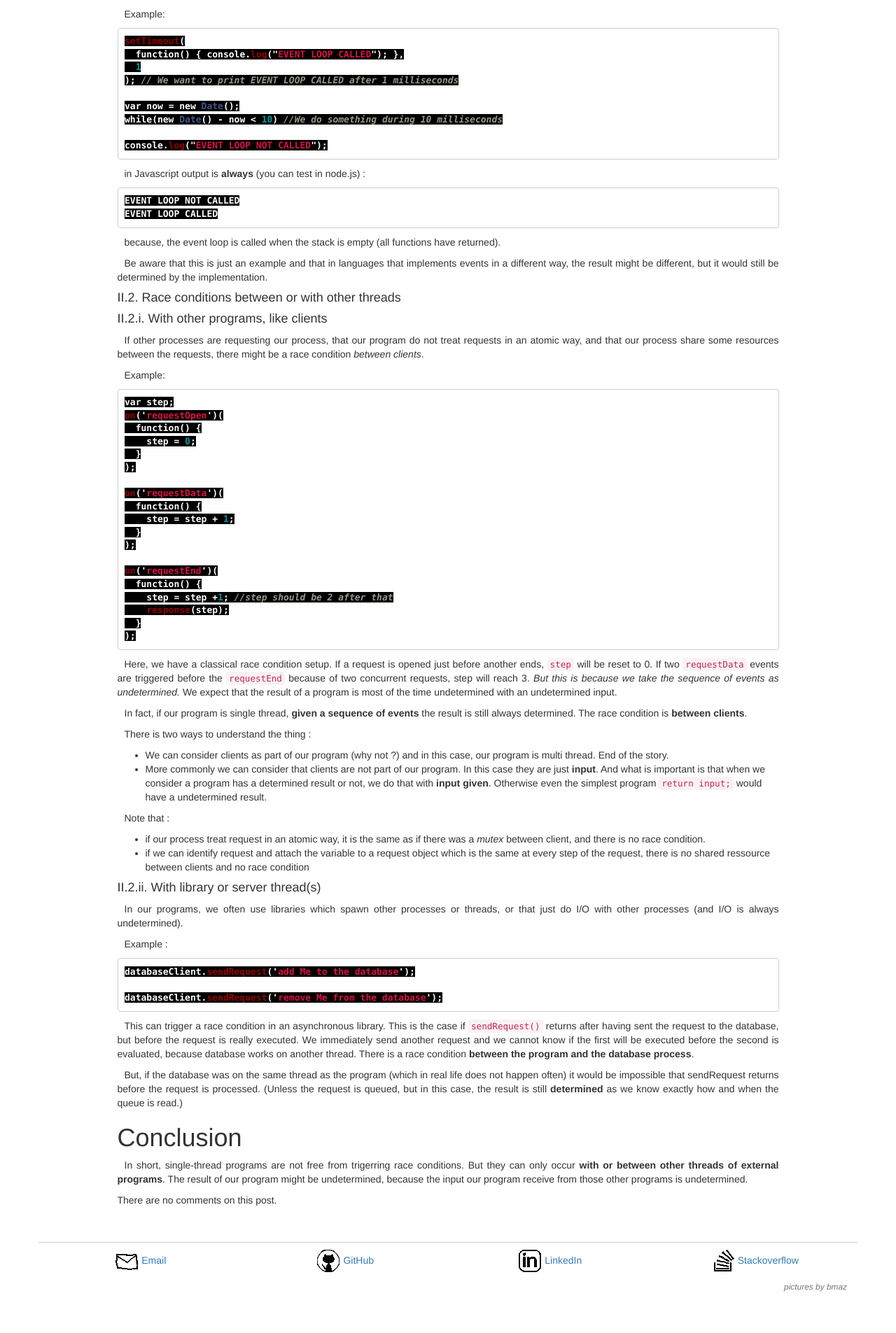
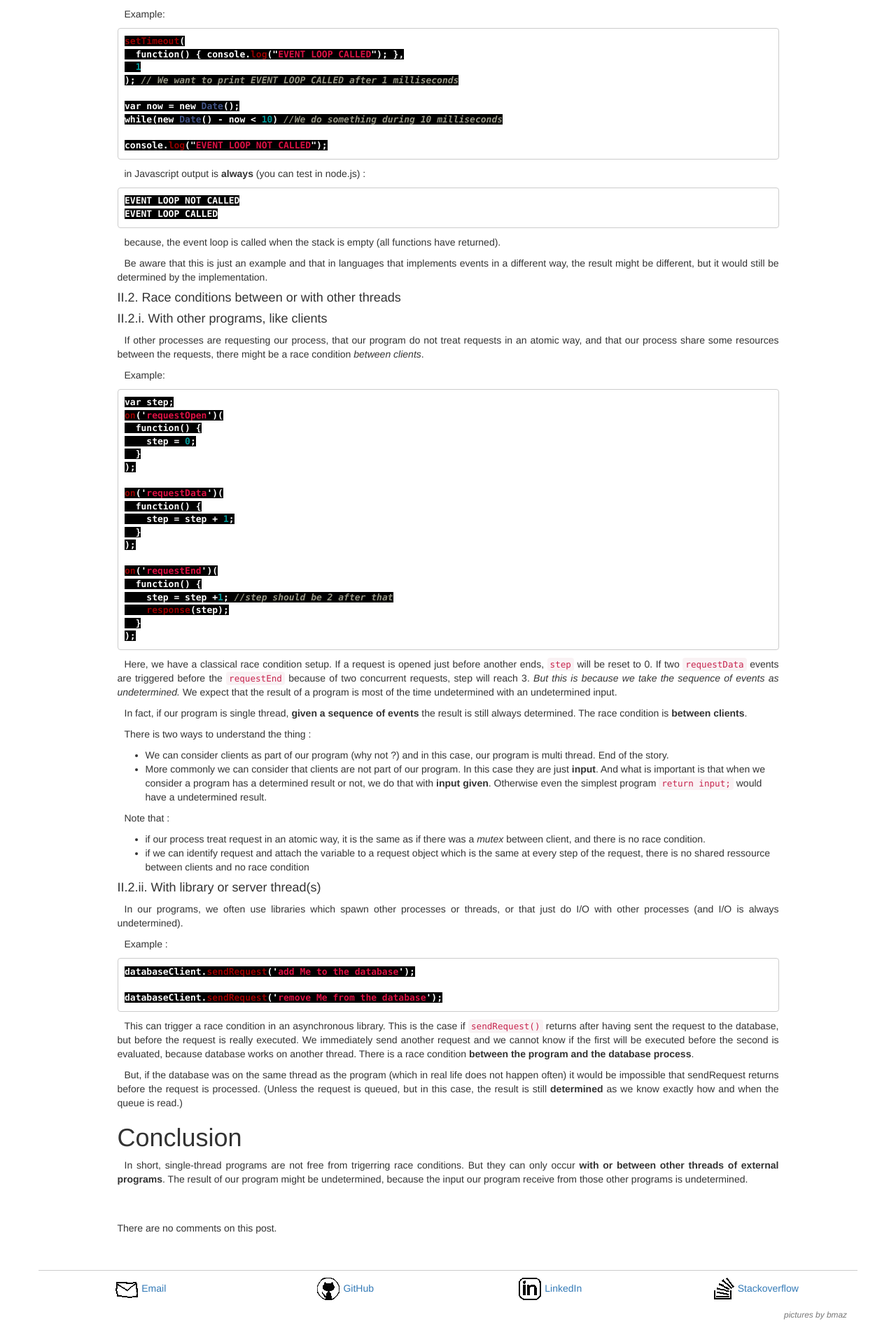
Before and after one commit to jillro/guilro.github.io, a Jekyll site: the page built from _posts/2014-01-31-race-conditions-on-single-thread.md, in a window 1280 px wide. Shown: the part 931-2836 px from the top of the page at 70% size. Built offline with Jekyll 4.4.1, drawn with Linux system fonts in a browser that asks for light colours; nearby versions of some CDN libraries; Markdown is read by kramdown in place of the engine named in the settings; a script that is not in the unit is left out; before the commit the page ends 2796 px from its top, so only the background shows below that.

Commit message:
update css and add setence to blog post

```diff
--- a/css/main.css
+++ b/css/main.css
@@ -73,6 +73,10 @@ html, body {
     text-indent: 10px;
 }
 
+.post {
+    margin-bottom: 50px;
+}
+
 #header {
     border-bottom: 1px solid #CCC;
     padding-bottom: 3px;
```
Also changed, not shown: _posts/2015-10-01-commentit.io.md (+2 -0 lines).
